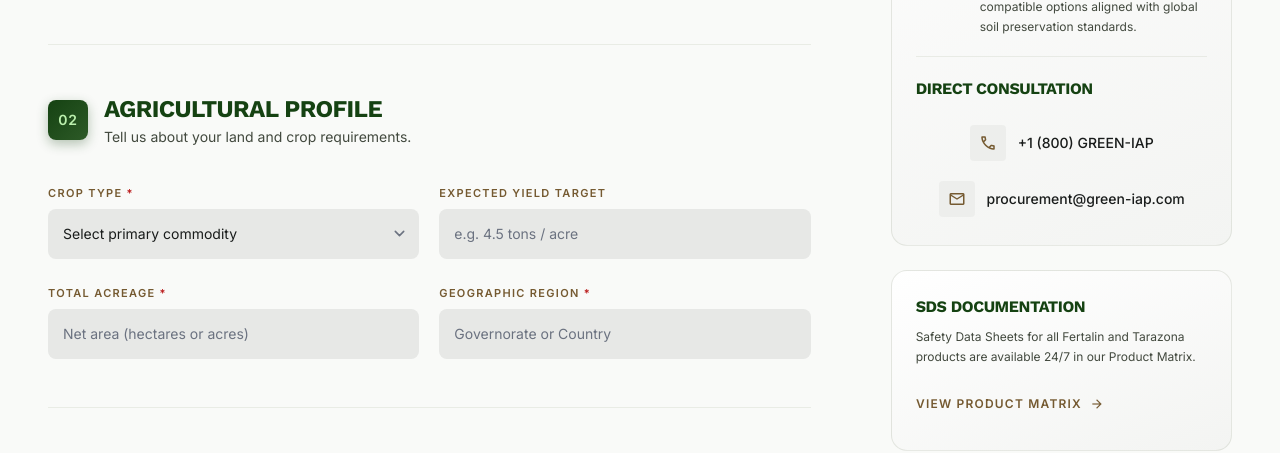
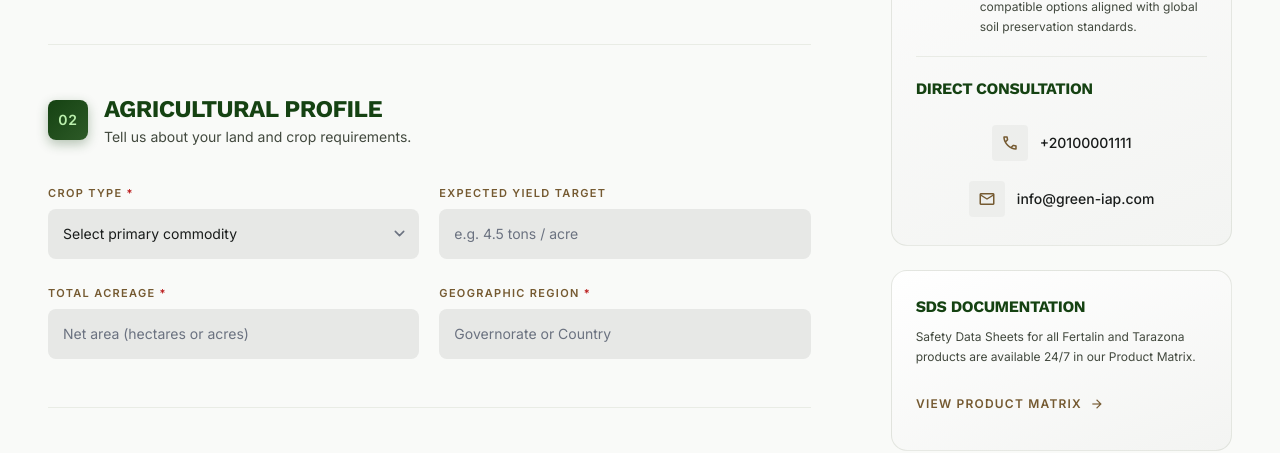
Before and after one commit to abdelrahman-ah1/Green-IAP, a plain HTML site: page quote.html in a window 1280 px wide. Shown: the part 1160-1613 px from the top of the page. Drawn offline with nearby package versions, Linux system fonts and the light colour scheme.

Commit message:
Update contact information in quote.html

```diff
--- a/quote.html
+++ b/quote.html
@@ -386,13 +386,13 @@
                         <div class="w-9 h-9 rounded-lg bg-surface-container flex items-center justify-center group-hover:bg-primary/10 transition-colors">
                             <span class="material-symbols-outlined text-secondary text-lg" aria-hidden="true">call</span>
                         </div>
-                        <span class="text-sm font-medium">+1 (800) GREEN-IAP</span>
+                        <span class="text-sm font-medium">+20100001111</span>
                     </a>
                     <a href="mailto:procurement@green-iap.com" class="flex items-center gap-3 text-on-surface hover:text-primary transition-colors group">
                         <div class="w-9 h-9 rounded-lg bg-surface-container flex items-center justify-center group-hover:bg-primary/10 transition-colors">
                             <span class="material-symbols-outlined text-secondary text-lg" aria-hidden="true">mail</span>
                         </div>
-                        <span class="text-sm font-medium">procurement@green-iap.com</span>
+                        <span class="text-sm font-medium">info@green-iap.com</span>
                     </a>
                 </div>
             </div>
```
